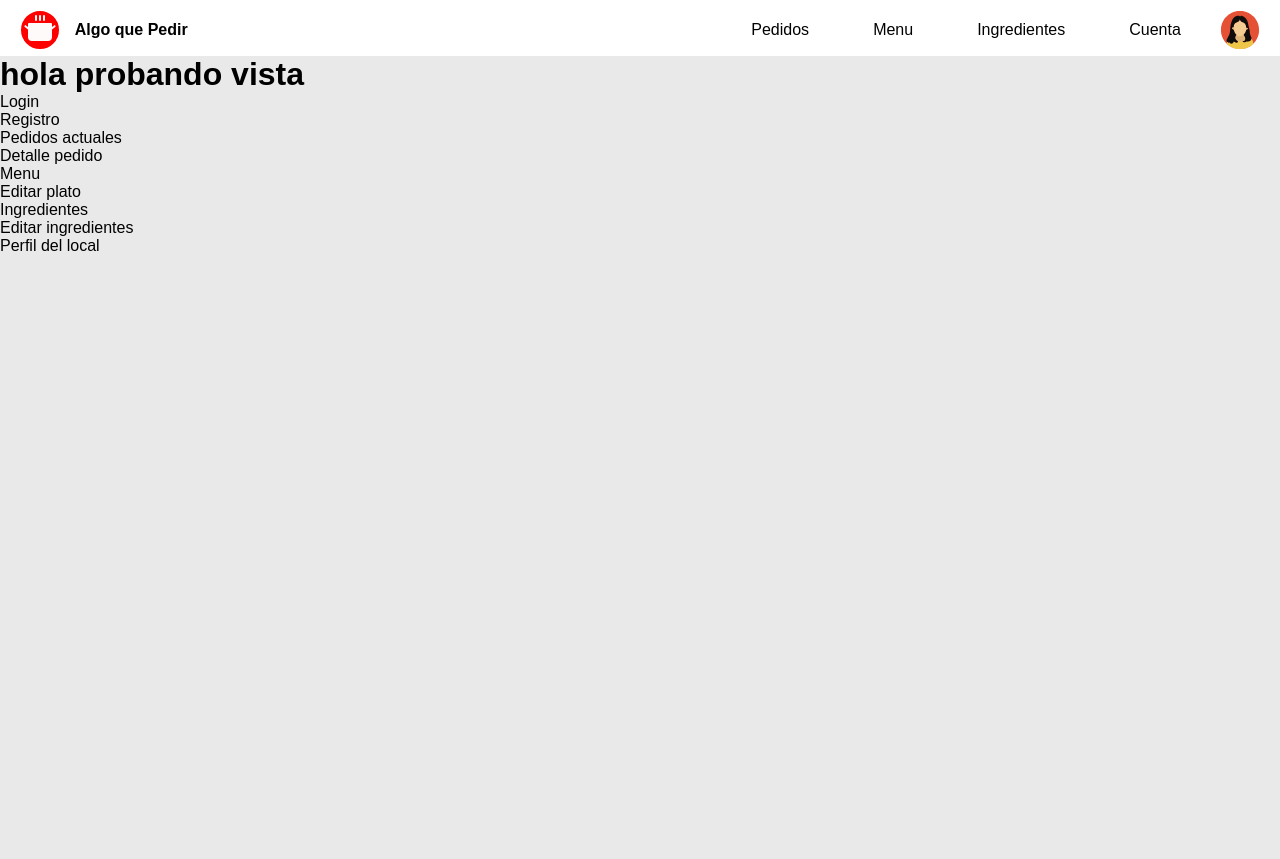
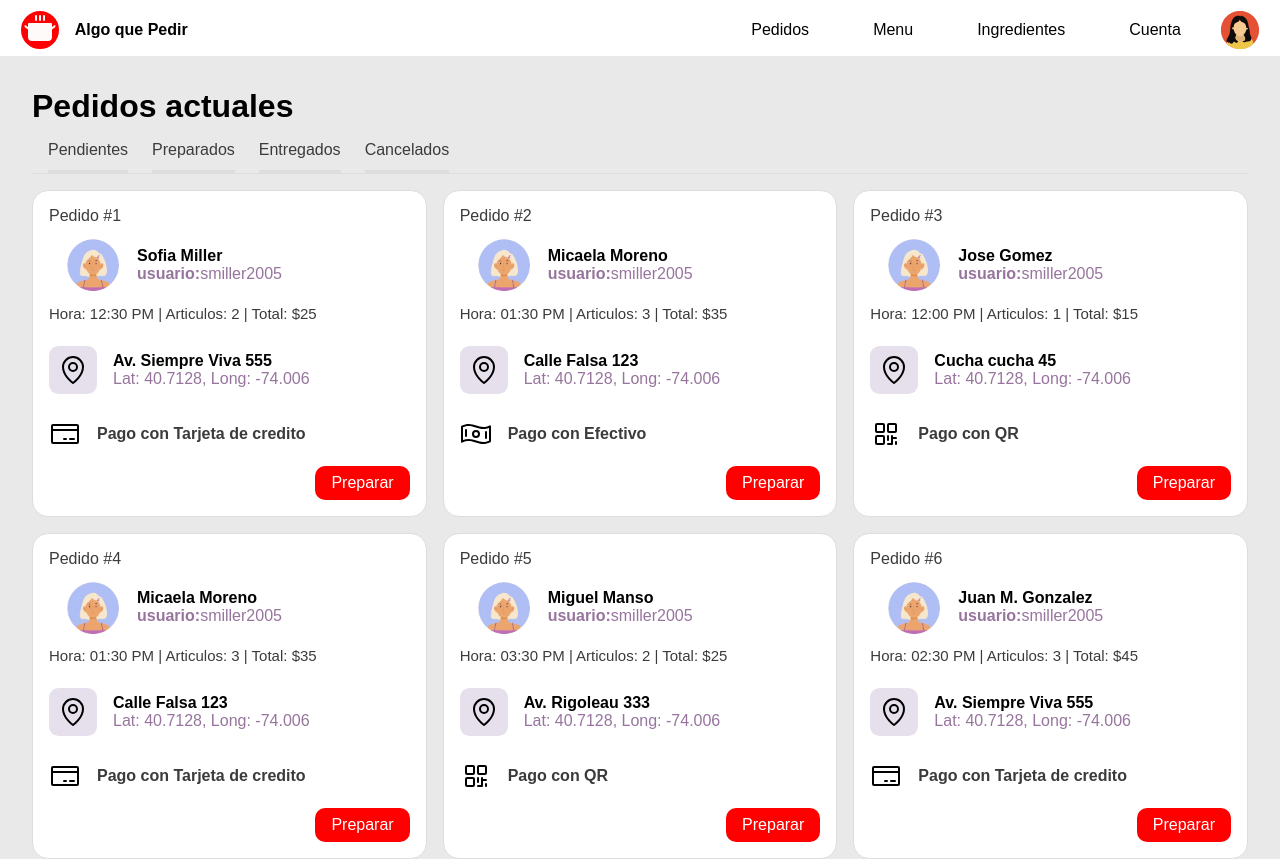
Before and after one commit to joanavarro23/svelte-algo-que-pedir, a SvelteKit app: page / in a window 1280 px wide. Shown: the top 859 px of the page. Before the commit the page ends 800 px from the top, so only its background shows below. Built offline with nearby package versions, Linux system fonts and the light colour scheme; a web font is replaced by a local one.

Commit message:
reordeno archivos para dejar pedidos-actuales como home/ruta raiz, modifico header para que label pedidos vaya a la ruta raiz

```diff
--- a/src/lib/components/layout/header/header.svelte
+++ b/src/lib/components/layout/header/header.svelte
@@ -13,7 +13,7 @@
 
   //Array de todas las urls (c/u un objeto)
   const urls = [
-    { href: '/pedidos-actuales', icono: carrito, label: 'Pedidos' },
+    { href: '/', icono: carrito, label: 'Pedidos' },
     { href: '/menu', icono: menu, label: 'Menu' },
     { href: '/ingrediente', icono: ingredientes, label: 'Ingredientes' },
     { href: '/perfil-local', icono: usuarioIcono, label: 'Cuenta' }
--- a/src/routes/(app)/+layout.svelte
+++ b/src/routes/(app)/+layout.svelte
@@ -1,5 +1,5 @@
 <script>
-  import Header from '$lib/components/layout/header/header.svelte'
+  import Header from '$lib/components/layout/header/Header.svelte'
 
   let { children } = $props()
 </script>
--- a/src/routes/+page.svelte
+++ b/src/routes/+page.svelte
@@ -1,19 +1,27 @@
-<script>
-  import Header from '$lib/components/layout/header/header.svelte'
+<script lang="ts">
+  import './pedidos-actuales.css'
+  import Header from '$lib/components/layout/header/Header.svelte'
+  import PedidoCard from '$lib/components/pedidos/pedido-card.svelte'
+  import { PEDIDOS_MOCK } from '$lib/data/mocks/pedidosMock'
+
 </script>
+<Header />
+<main class="container-principal main-vista">
+  <!-- Contenedor de toda la vista -->
+  <h1>Pedidos actuales</h1>
 
-<!-- PARA PROBAR, DESPUES SE OCULTA
-      Y SE CARGA LA PAGINA DE LOGIN -->
-<Header />
-<h1>hola probando vista</h1>
-<ul>
-  <li><a href="/login">Login</a></li>
-  <li><a href="/registro">Registro</a></li>
-  <li><a href="/pedidos-actuales">Pedidos actuales</a></li>
-  <li><a href="/detalle-pedido">Detalle pedido</a></li>
-  <li><a href="/menu">Menu</a></li>
-  <li><a href="/editar-plato">Editar plato</a></li>
-  <li><a href="/ingrediente">Ingredientes</a></li>
-  <li><a href="/editar-ingrediente">Editar ingredientes</a></li>
-  <li><a href="/perfil-local">Perfil del local</a></li>
-</ul>
+  <nav class="container-estados">
+    <!-- Contenedor de los estados de los pedidos -->
+    <a href="#" class="link-estados">Pendientes</a>
+    <a href="#" class="link-estados">Preparados</a>
+    <a href="#" class="link-estados">Entregados</a>
+    <a href="#" class="link-estados">Cancelados</a>
+  </nav>
+
+  <section class="container-tarjetas">
+    <!-- Contenedor de las tarjetas de pedidos -->
+    {#each PEDIDOS_MOCK as pedido (pedido.id)}
+      <PedidoCard {pedido} />
+    {/each}
+  </section>
+</main>
```
Also changed, not shown: src/routes/(app)/pedidos-actuales/+page.svelte (deleted, +0 -26 lines), src/routes/pedidos-actuales.css (renamed from src/routes/(app)/pedidos-actuales/pedidos-actuales.css).
